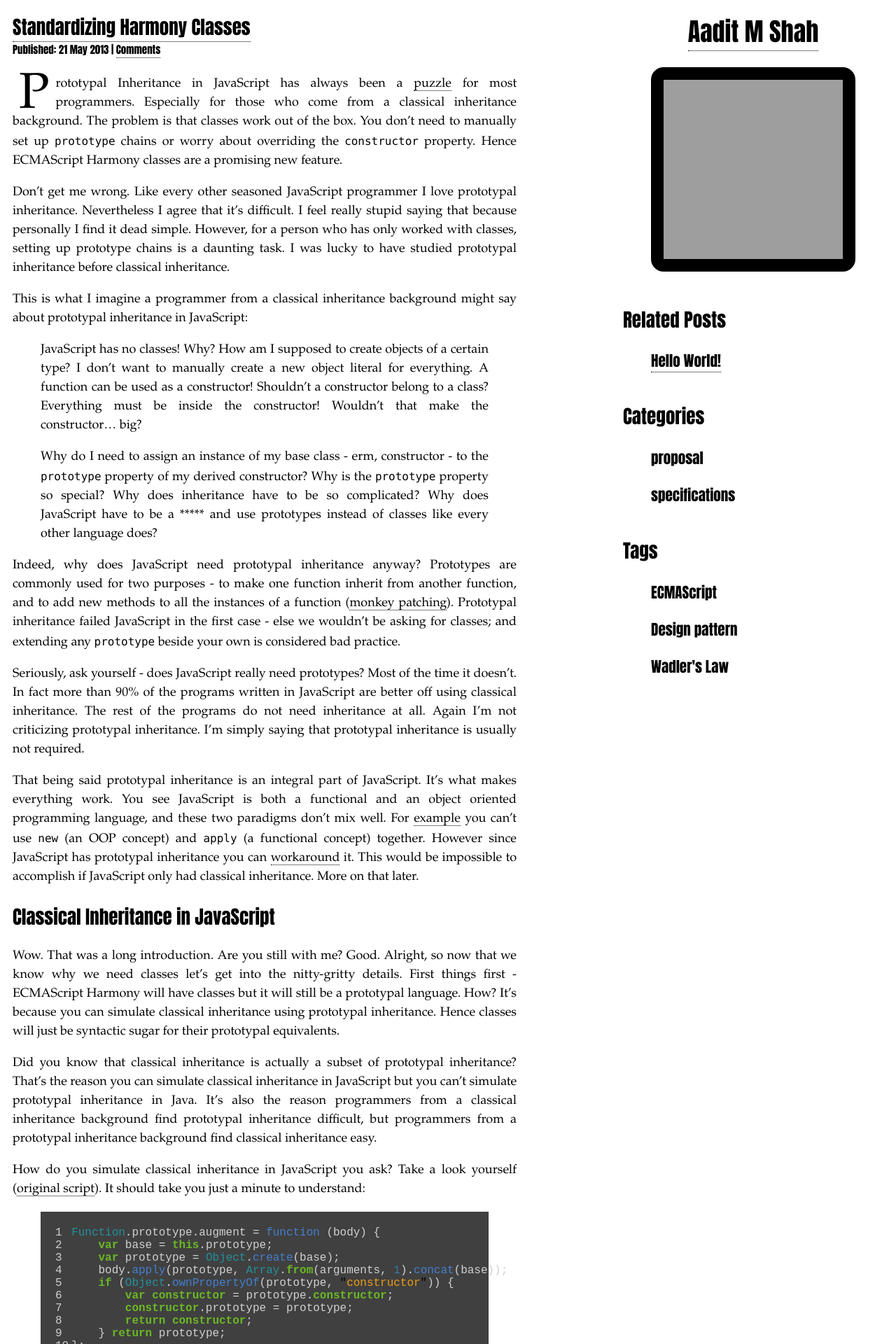
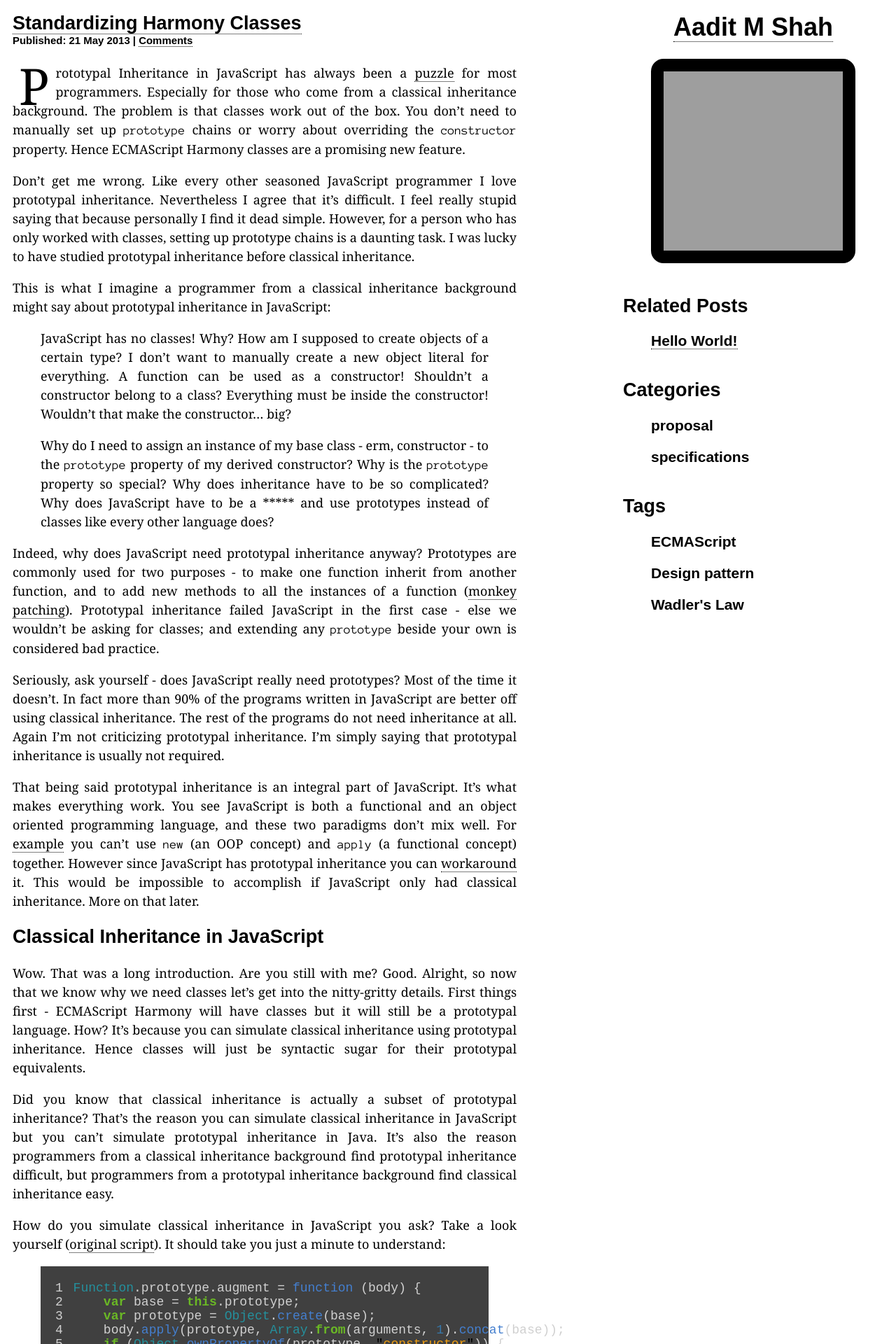
Before and after one commit to aaditmshah/aaditmshah.github.io, a Jekyll site: the page built from _posts/2013-05-21-standardizing-harmony-classes.md, in a window 1280 px wide. Shown: the top 1920 px of the page at 70% size. Built offline with Jekyll 4.4.1, drawn with Linux system fonts in a browser that asks for light colours; some web fonts are replaced; comment, search, counter and statistics services are not loaded; grey boxes are pictures that could not be loaded.

Commit message:
fixed typography

```diff
--- a/_includes/head.html
+++ b/_includes/head.html
@@ -1,6 +1,7 @@
 <head>
         <meta charset="UTF-8"/>
         <title>Aadit M Shah{% if page.title %} | {{ page.title }}{% endif %}</title>
+        <link rel="stylesheet" href="/styles/fonts.css"/>
         <link rel="stylesheet" href="/styles/index.css"/>
         <link rel="stylesheet" href="/styles/syntax.css"/>
         <link rel="icon" type="image/png" href="http://www.gravatar.com/avatar/cfdbedf79938033cb08dec517f8f3450?s=16"/>
--- /dev/null
+++ b/styles/fonts.css
@@ -0,0 +1,118 @@
+/*
+This CSS resource incorporates links to font software which is
+the valuable copyrighted property of WebType LLC, The Font Bureau
+and/or their suppliers. You may not attempt to copy, install,
+redistribute, convert, modify or reverse engineer this font
+software. Please contact WebType with any questions: www.webtype.com
+*/
+
+@import url("http://fonts.googleapis.com/css?family=Anonymous+Pro:400,700");
+
+@font-face {
+ font-family: "Franklin ITC Pro Bold";
+ src: url("http://wac.6a25.edgecastcdn.net/006A25/webtype/ff/3/eaaadd6b-b1b9-43c8-9cbd-35a67dc05d46") format("woff");
+ font-style: normal;
+ font-weight: bold;
+}
+@font-face {
+ font-family: "Franklin ITC Pro Bold";
+ src: url("http://wac.6a25.edgecastcdn.net/006A25/webtype/ff/3/98537f6f-e67d-43e8-9d3c-307c4bec5a7b") format("woff");
+ font-style: italic;
+ font-weight: bold;
+}
+@font-face {
+ font-family: "Franklin ITC Pro Light";
+ src: url("http://wac.6a25.edgecastcdn.net/006A25/webtype/ff/3/de35a79a-63f7-4f98-ba83-ee606a78ab78") format("woff");
+ font-style: normal;
+ font-weight: normal;
+}
+@font-face {
+ font-family: "Franklin ITC Pro Light";
+ src: url("http://wac.6a25.edgecastcdn.net/006A25/webtype/ff/3/651454cd-eede-454c-a84b-18fbb8d35322") format("woff");
+ font-style: italic;
+ font-weight: normal;
+}
+@font-face {
+ font-family: "Georgia Pro";
+ src: url("http://wac.6a25.edgecastcdn.net/006A25/webtype/ff/3/db90ef64-adfd-486d-a989-8b70cb00191c") format("woff");
+ font-style: normal;
+ font-weight: bold;
+}
+@font-face {
+ font-family: "Georgia Pro";
+ src: url("http://wac.6a25.edgecastcdn.net/006A25/webtype/ff/3/708d476d-deaf-4078-b266-281f94ced1bd") format("woff");
+ font-style: normal;
+ font-weight: normal;
+}
+@font-face {
+ font-family: "Georgia Pro";
+ src: url("http://wac.6a25.edgecastcdn.net/006A25/webtype/ff/3/9880d405-7368-42a0-80db-c9c841154a22") format("woff");
+ font-style: italic;
+ font-weight: normal;
+}
+@font-face {
+ font-family: "Georgia Pro";
+ src: url("http://wac.6a25.edgecastcdn.net/006A25/webtype/ff/3/5f7d6cdd-a817-437a-ba39-caa42081ccab") format("woff");
+ font-style: italic;
+ font-weight: bold;
+}
+@font-face {
+ font-family: "Georgia Pro Black";
+ src: url("http://wac.6a25.edgecastcdn.net/006A25/webtype/ff/3/8bc4ab8a-aa2a-4b5c-ad4a-5020d9eef494") format("woff");
+ font-style: normal;
+ font-weight: normal;
+}
+@font-face {
+ font-family: "Georgia Pro Black";
+ src: url("http://wac.6a25.edgecastcdn.net/006A25/webtype/ff/3/46ee6243-ff96-4810-9f2e-43577ccd2f5a") format("woff");
+ font-style: italic;
+ font-weight: normal;
+}
+@font-face {
+ font-family: "Georgia Pro Cond";
+ src: url("http://wac.6a25.edgecastcdn.net/006A25/webtype/ff/3/4b3688f7-884e-4b60-8164-76a00d0b0058") format("woff");
+ font-style: normal;
+ font-weight: normal;
+}
+@font-face {
+ font-family: "Georgia Pro Cond";
+ src: url("http://wac.6a25.edgecastcdn.net/006A25/webtype/ff/3/96d37c2b-4421-46dd-9c33-a70493d803e4") format("woff");
+ font-style: normal;
+ font-weight: bold;
+}
+@font-face {
+ font-family: "Georgia Pro Cond";
+ src: url("http://wac.6a25.edgecastcdn.net/006A25/webtype/ff/3/0fec2dd0-6634-43da-b4f5-8fa60f2ceadb") format("woff");
+ font-style: italic;
+ font-weight: normal;
+}
+@font-face {
+ font-family: "Georgia Pro Cond";
+ src: url("http://wac.6a25.edgecastcdn.net/006A25/webtype/ff/3/ba0b9acb-c52d-4a81-afb0-94bc1253b349") format("woff");
+ font-style: italic;
+ font-weight: bold;
+}
+@font-face {
+ font-family: "Georgia Pro Light";
+ src: url("http://wac.6a25.edgecastcdn.net/006A25/webtype/ff/3/d2f5587a-e633-4a69-b0b8-e9d986bbcb2d") format("woff");
+ font-style: normal;
+ font-weight: normal;
+}
+@font-face {
+ font-family: "Georgia Pro Light";
+ src: url("http://wac.6a25.edgecastcdn.net/006A25/webtype/ff/3/9d5ab8ed-273f-48b0-9594-a9279c01ff66") format("woff");
+ font-style: italic;
+ font-weight: normal;
+}
+@font-face {
+ font-family: "Georgia Pro SemiBold";
+ src: url("http://wac.6a25.edgecastcdn.net/006A25/webtype/ff/3/92173dfb-c630-471f-85c6-d214874a91a7") format("woff");
+ font-style: normal;
+ font-weight: normal;
+}
+@font-face {
+ font-family: "Georgia Pro SemiBold";
+ src: url("http://wac.6a25.edgecastcdn.net/006A25/webtype/ff/3/bd5fadc4-b2ed-4ce7-82fc-25cfa68561b3") format("woff");
+ font-style: italic;
+ font-weight: normal;
+}
--- a/styles/index.css
+++ b/styles/index.css
@@ -1,5 +1,5 @@
 body {
-    font-family: "Palatino Linotype", Palatino, Palladio, "URW Palladio L", "Book Antiqua", Baskerville, "Bookman Old Style", "Bitstream Charter", "Nimbus Roman No9 L", Garamond, "Apple Garamond", "ITC Garamond Narrow", "New Century Schoolbook", "Century Schoolbook", "Century Schoolbook L", Georgia, serif;
+    font-family: "Georgia Pro", Georgia, serif;
     font-size: 18px;
     margin: 1em;
 }
@@ -23,8 +23,7 @@
 }
 
 h1, h2, h3, h4, h5, h6 {
-    font-family: Impact, Haettenschweiler, "Franklin Gothic Bold", Charcoal, "Helvetica Inserat", "Bitstream Vera Sans Bold", "Arial Black", sans-serif;
-    font-weight: normal;
+    font-family: "Franklin ITC Pro Bold", sans-serif;
 }
 
 img {
@@ -67,6 +66,5 @@
 }
 
 code {
-    font-family: Consolas, "Andale Mono WT", "Andale Mono", "Lucida Console", "Lucida Sans Typewriter", "DejaVu Sans Mono", "Bitstream Vera Sans Mono", "Liberation Mono", "Nimbus Mono L", Monaco, "Courier New", Courier, monospace;
-    font-size: 0.888em;
+    font-family: "Anonymous Pro", monospace;
 }
```
